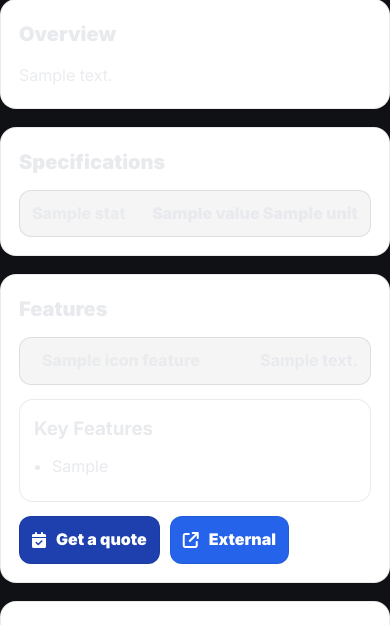
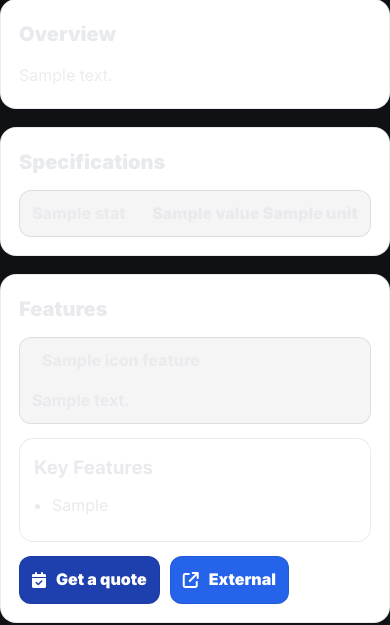
Before and after one commit to Jhdgkss/MPE_Web_Site, a Django app: template core/templates/core/machine_detail.html in a window 390 px wide. Shown: the part 695-1320 px from the top of the page. Run offline with Django 5.2, Linux system fonts and the light colour scheme; the template is opened without the code that fills it: most values are stand-ins (such as "Sample title", 1, 10 or a date in 2020); grey boxes marked "Sample" are stand-in pictures; some libraries are stand-ins or nearby versions.

Commit message:
Machine PRoduct Page Updated Layout(Features)

```diff
--- a/core/templates/core/machine_detail.html
+++ b/core/templates/core/machine_detail.html
@@ -131,16 +131,21 @@
     .md-two-col{ grid-template-columns: 1fr; }
   }
 
+  /* Feature rows styled like Specifications (single column list, responsive) */
   .md-feature-grid{
     display:grid;
-    grid-template-columns: repeat(auto-fit, minmax(260px, 1fr));
-    gap: 12px;
+    grid-template-columns: 1fr;
+    gap: 10px;
   }
-  .md-feature-grid .md-spec{ height: 100%; }
   .md-feature-grid .md-spec-value{
     white-space: normal;
-    text-align: left;
+    text-align: right;
     font-weight: 700;
+    max-width: 72ch;
+  }
+  @media (max-width: 576px){
+    .md-feature-grid .md-spec{ flex-direction: column; }
+    .md-feature-grid .md-spec-value{ text-align: left; }
   }
 
   .md-keyfeatures-card{
```
